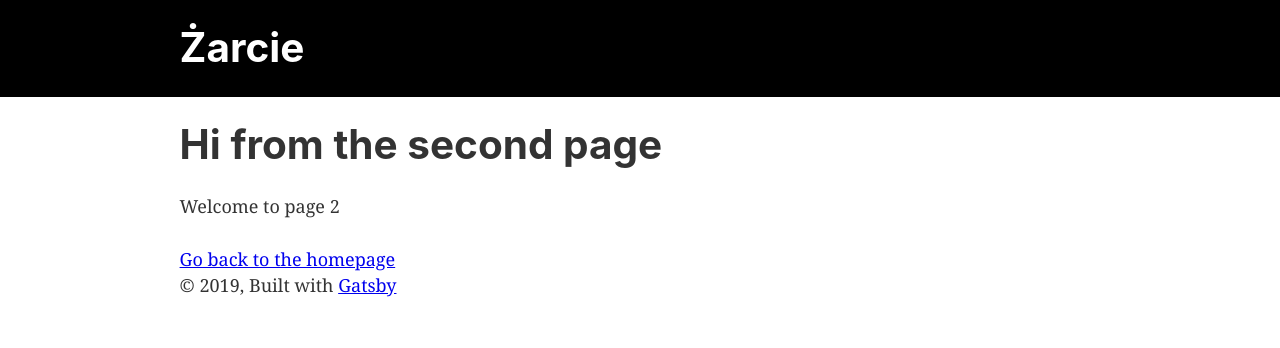
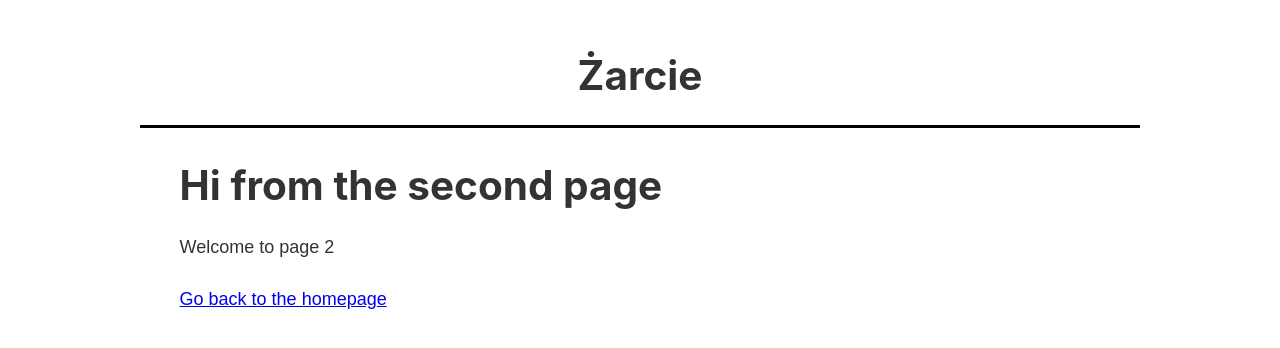
Before and after one commit to megmotion/recipes-blog, a Gatsby site: page /page-2 in a window 1280 px wide. Built offline with nearby package versions, Linux system fonts and the light colour scheme; Gatsby itself is replaced by a stand-in of ours.

Commit message:
header styling

```diff
--- /dev/null
+++ b/src/components/Navbar.js
@@ -0,0 +1,45 @@
+import { Link } from "gatsby"
+import PropTypes from "prop-types"
+import React from "react"
+import styled from 'styled-components';
+
+const Wrapper = styled.header`
+  display: flex;
+  flex-direction: column;
+  align-items: center;
+  justify-content: space-between;
+  margin-bottom: 2em;
+`;
+
+const Header = styled.header`
+    display: block;
+    text-align: center;
+    align-items: center;
+    margin-top: 3em;
+    padding-bottom: 1em;
+    width: 100%;
+    max-width: 1000px;
+    border-bottom: 3px solid black;
+`;
+
+const SiteTitle = styled.h1`
+  margin-bottom: .2em;
+`;
+
+const Navbar = ({ siteTitle }) => (
+  <Wrapper>
+    <Header>
+      <SiteTitle>
+        <Link to="/"
+          style={{
+            textDecoration: `none`,
+            color: `inherit`,
+          }}>
+          {siteTitle}
+        </Link>
+      </SiteTitle>
+    </Header>
+  </Wrapper>
+)
+
+export default Navbar
--- a/src/components/header.js
+++ /dev/null
@@ -1,42 +0,0 @@
-import { Link } from "gatsby"
-import PropTypes from "prop-types"
-import React from "react"
-
-const Header = ({ siteTitle }) => (
-  <header
-    style={{
-      background: `black`,
-      marginBottom: `1.45rem`,
-    }}
-  >
-    <div
-      style={{
-        margin: `0 auto`,
-        maxWidth: 960,
-        padding: `1.45rem 1.0875rem`,
-      }}
-    >
-      <h1 style={{ margin: 0 }}>
-        <Link
-          to="/"
-          style={{
-            color: `white`,
-            textDecoration: `none`,
-          }}
-        >
-          {siteTitle}
-        </Link>
-      </h1>
-    </div>
-  </header>
-)
-
-Header.propTypes = {
-  siteTitle: PropTypes.string,
-}
-
-Header.defaultProps = {
-  siteTitle: ``,
-}
-
-export default Header
--- a/src/components/layout.css
+++ b/src/components/layout.css
@@ -185,7 +185,7 @@ textarea {
   font: inherit;
 }
 html {
-  font: 112.5%/1.45em georgia, serif;
+  font: 112.5%/1.45em sans-serif;
   box-sizing: border-box;
   overflow-y: scroll;
 }
@@ -200,7 +200,7 @@ html {
 }
 body {
   color: hsla(0, 0%, 0%, 0.8);
-  font-family: georgia, serif;
+  font-family: sans-serif;
   font-weight: normal;
   word-wrap: break-word;
   font-kerning: normal;
--- a/src/components/layout.js
+++ b/src/components/layout.js
@@ -1,15 +1,8 @@
-/**
- * Layout component that queries for data
- * with Gatsby's useStaticQuery component
- *
- * See: https://www.gatsbyjs.org/docs/use-static-query/
- */
-
 import React from "react"
 import PropTypes from "prop-types"
 import { useStaticQuery, graphql } from "gatsby"
 
-import Header from "./header"
+import Navbar from "./Navbar"
 import "./layout.css"
 
 const Layout = ({ children }) => {
@@ -25,7 +18,7 @@ const Layout = ({ children }) => {
 
   return (
     <>
-      <Header siteTitle={data.site.siteMetadata.title} />
+      <Navbar siteTitle={data.site.siteMetadata.title} />
       <div
         style={{
           margin: `0 auto`,
@@ -36,9 +29,7 @@ const Layout = ({ children }) => {
       >
         <main>{children}</main>
         <footer>
-          © {new Date().getFullYear()}, Built with
-          {` `}
-          <a href="https://www.gatsbyjs.org">Gatsby</a>
+
         </footer>
       </div>
     </>
--- a/src/templates/blog-post-contentful.js
+++ b/src/templates/blog-post-contentful.js
@@ -47,7 +47,11 @@ export const pageQuery = graphql`
 		contentfulRecipe( slug: { eq: $slug }) {
 			title
 			author
+			createdAt
 			ingredients
+			description {
+            	description
+          	}
 			childContentfulRecipePreparationRichTextNode {
 				json
 			}
```
Also changed, not shown: src/pages/index.js (+24 -9 lines).
